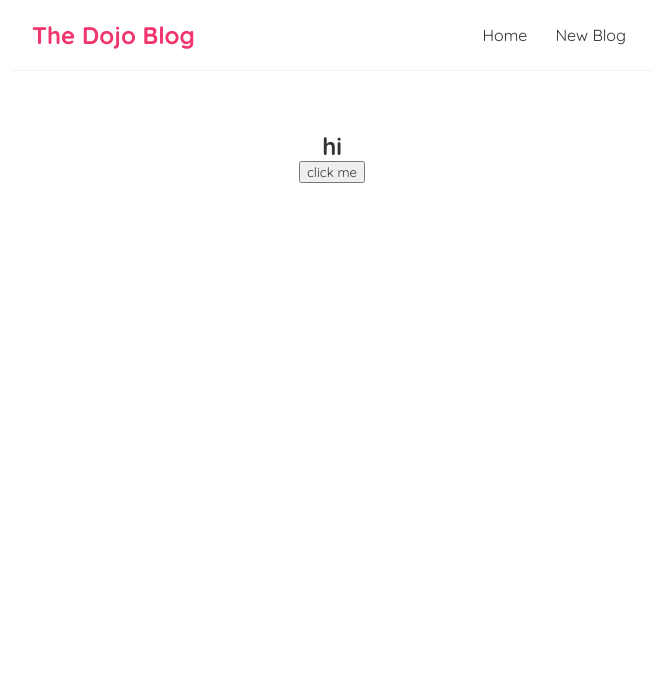
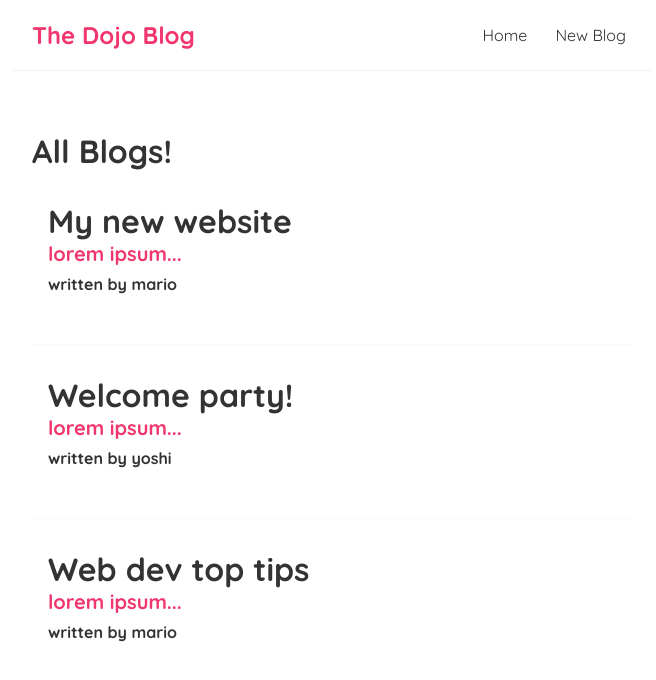
Before and after one commit to H-alchemist/AtlassBlog, a React (Create React App) app: page /Test in a window 1280 px wide. Shown: the top 680 px of the page, without its empty margins (308-964 px from the left). Built offline with nearby package versions, Linux system fonts and the light colour scheme.

Commit message:
using data from another file

```diff
--- a/src/App.css
+++ b/src/App.css
@@ -1,5 +1,5 @@
 .App {
-  text-align: center;
+  text-align: flex;
 
-
+  width: 100%;
 }
--- /dev/null
+++ b/src/BlogList.js
@@ -0,0 +1,22 @@
+const BlogList = (props) => {  // const BlogList = ({blogs , title}) => { and work wth them directly
+    const blogs = props.blogs;
+
+    return (
+        <div className="blog-list">
+        <h1>{props.title}!</h1>
+            {
+
+          blogs.map((blog)=>(
+            <div className="blog-preview" key={blog.id}>
+            <h1>{blog.title}</h1>
+              <h2>{blog.body}</h2>
+              <h4>written by {blog.author}</h4><br></br><br></br>
+            </div>
+          ))
+
+        }
+        </div>
+     );
+}
+
+export default BlogList;
--- a/src/Home.js
+++ b/src/Home.js
@@ -1,24 +1,16 @@
 import { useState } from "react";
-
-
+import BlogList from "./BlogList";
 const Home = () => {
-
-
-    const [name , setName] = useState('hi');
-
-    const chanveValue = () =>{
-           setName('fuck off');
-    }
-
+  const [blogs, setBlogs] = useState([
+    { title: 'My new website', body: 'lorem ipsum...', author: 'mario', id: 1 },
+    { title: 'Welcome party!', body: 'lorem ipsum...', author: 'yoshi', id: 2 },
+    { title: 'Web dev top tips', body: 'lorem ipsum...', author: 'mario', id: 3 }
+  ])
     return (
 
       <div className="Home">
-      <h2>{name}</h2>
-
-      <button onClick={chanveValue}>click me</button>
-
+        <BlogList blogs={blogs} title="All Blogs" />
       </div>
-
 
 
       );
--- a/src/index.css
+++ b/src/index.css
@@ -33,9 +33,27 @@
 .navbar a:hover {
   color: #f1356d;
 }
+.home{
+
+}
 
 .content {
   max-width: 600px;
   margin: 40px auto;
   padding: 20px;
 }
+.blog-preview {
+  padding: 10px 16px;
+  margin: 20px 0;
+  border-bottom: 1px solid #fafafa;
+}
+
+.blog-preview:hover {
+  box-shadow: 1px 3px 5px rgba(0, 0, 0, 0.1);
+}
+
+.blog-preview h2 {
+  font-size: 20px;
+  color: #f1356d;
+  margin-bottom: 8px;
+}
```
